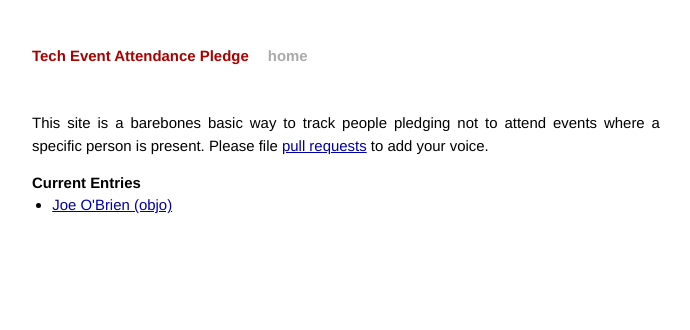
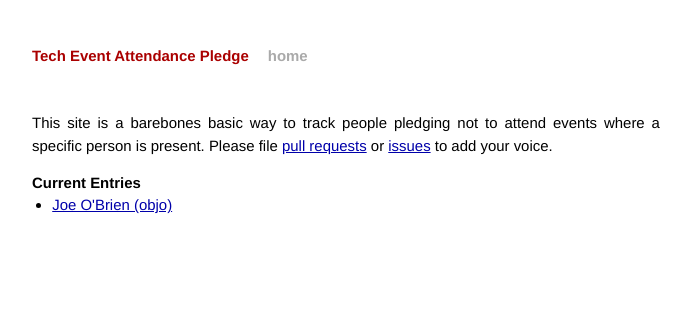
Before and after one commit to techtektek/tech-event-attendance-pledge.github.io, a Jekyll site: the page built from index.html, in a window 1280 px wide. Shown: the top 330 px of the page, without its empty margins (294-984 px from the left). Built offline with Jekyll 4.4.1, drawn with Linux system fonts in a browser that asks for light colours; Markdown is read by kramdown in place of the engine named in the settings.

Commit message:
Add link to issues in description.

```diff
--- a/index.html
+++ b/index.html
@@ -6,7 +6,7 @@ title: Tech Event Attendance Pledge
 <div id="home">
   <p>This site is a barebones basic way to track people pledging not to attend events
     where a specific person is present. Please file
-    <a href="https://github.com/tech-event-attendance-pledge/tech-event-attendance-pledge.github.io">pull requests</a> to add your voice.</p>
+    <a href="https://github.com/tech-event-attendance-pledge/tech-event-attendance-pledge.github.io">pull requests</a> or <a href="https://github.com/tech-event-attendance-pledge/tech-event-attendance-pledge.github.io/issues">issues</a> to add your voice.</p>
 
   <div class="post">
     <h2>Current Entries</h2>
```
